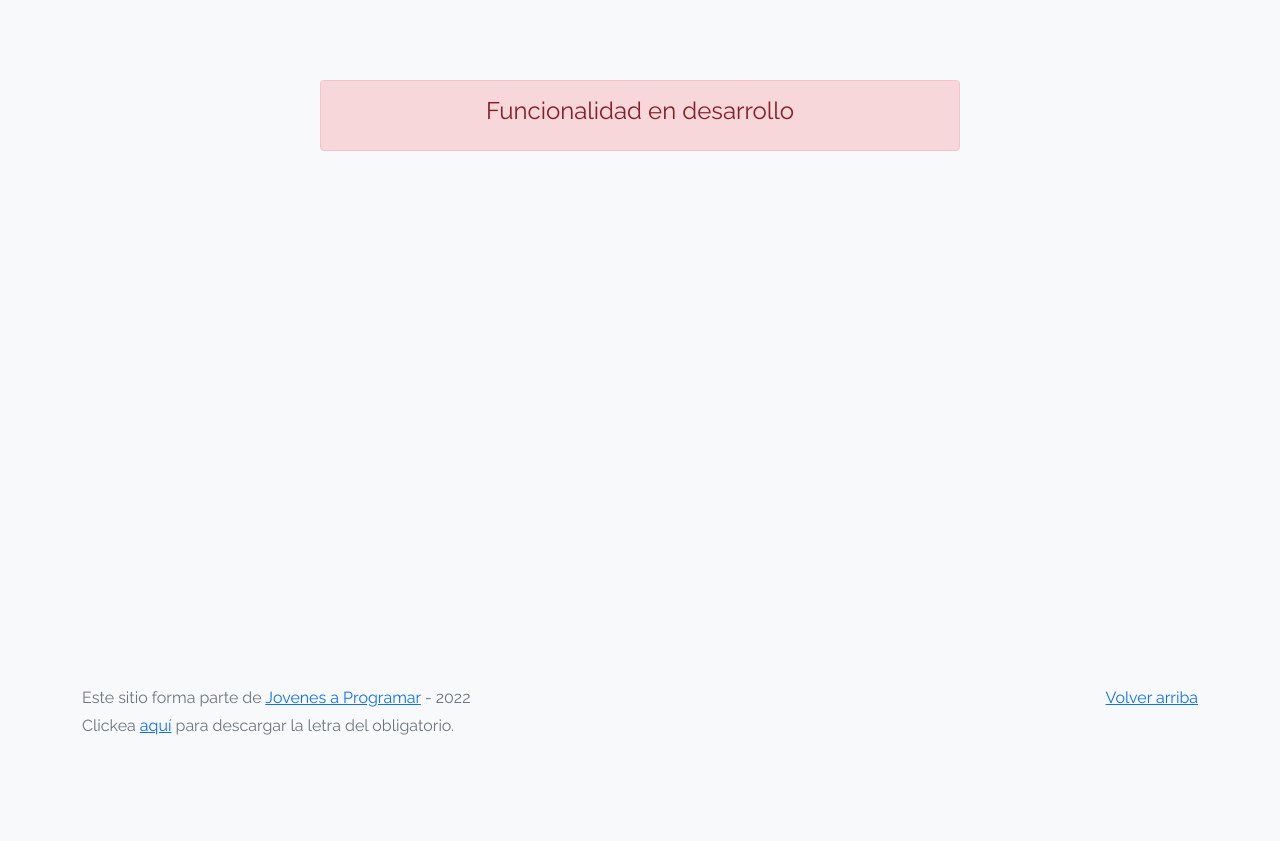
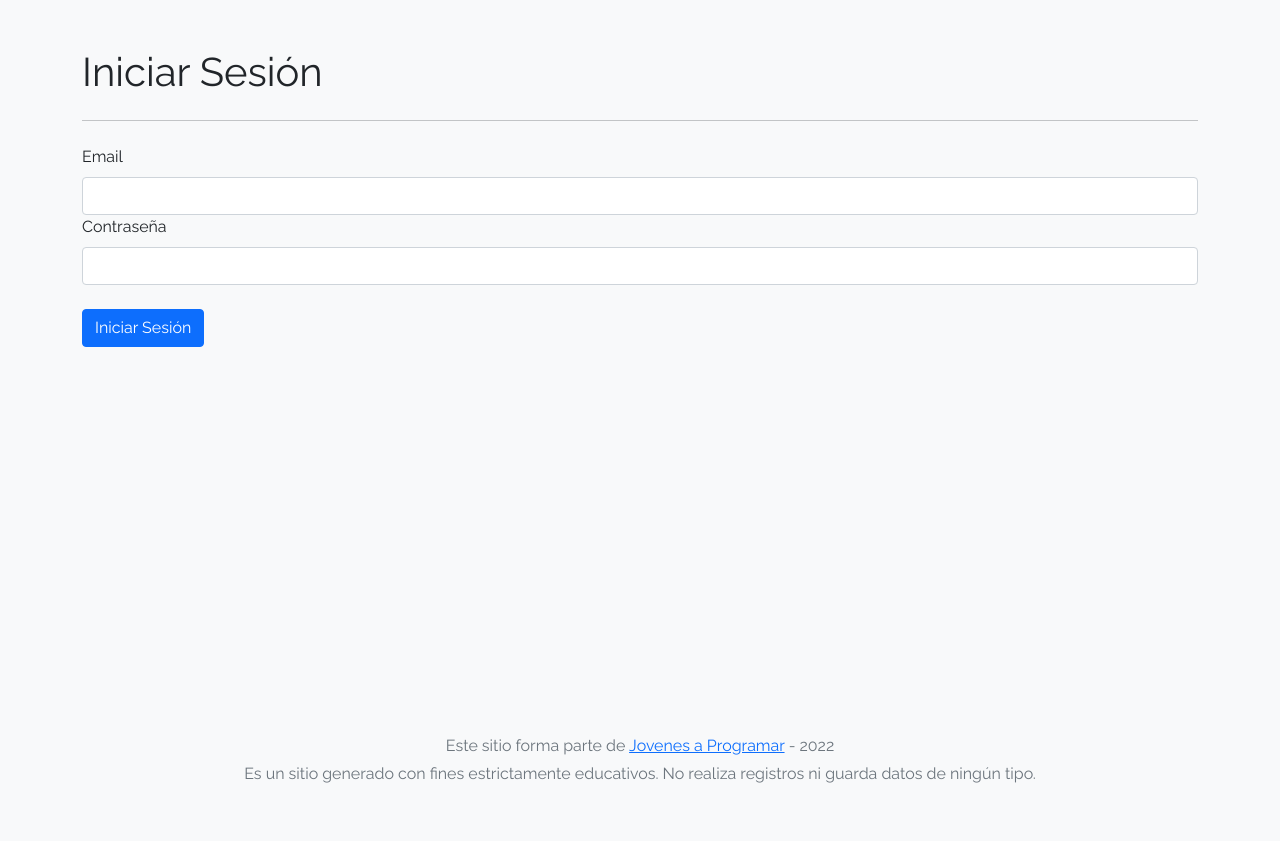
Before and after one commit to giannipiccardo/ecommerce, a plain HTML site: page login.html in a window 1280 px wide. Shown: the top 841 px of the page. Before the commit the page ends 800 px from the top, so only its background shows below. Drawn offline with Linux system fonts and the light colour scheme.

Commit message:
Entrega 1

```diff
--- a/js/login.js
+++ b/js/login.js
@@ -0,0 +1,7 @@
+function iniciarSesion(){
+    const email = document.getElementById("email")
+    const password1 = document.getElementById("password1")
+    if(email.value && password1.value){
+        window.location.href = "index.html"
+    }
+}
--- a/login.html
+++ b/login.html
@@ -19,9 +19,39 @@
 <body>
   <main class="mt-5">
     <div class="container">
-      <div class="alert alert-danger text-center" role="alert">
-        <h4 class="alert-heading">Funcionalidad en desarrollo</h4>
-      </div>
+      <main>
+        <div class="row mt-4">
+          <div class="col">
+            <h1 class="mb-3">Iniciar Sesión</h1>
+            <hr class="my-4">
+            <div class="row g-3">
+
+              <form>
+              <div class="col-12">
+                <label for="email" class="form-label">Email</label>
+                <input type="email" class="form-control" id="email" required>
+              </div>
+
+              <div class="col-12">
+                <label for="password1" class="form-label">Contraseña</label>
+                <input type="password" class="form-control" id="password1" required>
+              </div><br>
+
+              <button onclick="iniciarSesion()" class="btn btn-primary" type="button" id="regBtn">Iniciar Sesión</a>
+              </form>
+
+            </div>
+          </div>
+        </div>
+
+      </main>
+
+      <footer class="my-5 pt-5 text-muted text-center text-small">
+        <p class="mb-1">Este sitio forma parte de <a href="https://jovenesaprogramar.edu.uy/" target="_blank">Jovenes a
+            Programar</a> - 2022</p>
+        <p class="mb-1">Es un sitio generado con fines estrictamente educativos. No realiza registros ni guarda datos de
+          ningún tipo.</p>
+      </footer>
     </div>
   </main>
   <footer class="text-muted">
```
Also changed, not shown: index.html (+3 -0 lines), js/products.js (+63 -0 lines), products.html (+7 -1 lines).
